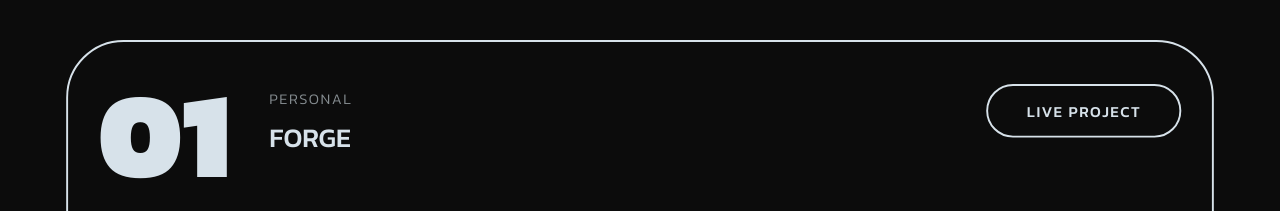
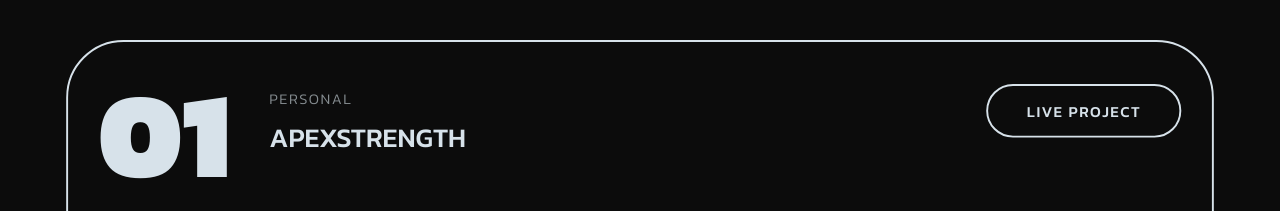
Before and after one commit to hamadhismail/ismail-s-portfolio, a React (Vite) app: page / in a window 1280 px wide. Shown: the part 3920-4131 px from the top of the page. Built offline with nearby package versions, Linux system fonts and the light colour scheme.

Commit message:
Update portfolio

```diff
--- a/src/components/ProjectsSection.tsx
+++ b/src/components/ProjectsSection.tsx
@@ -17,8 +17,8 @@
     {
         number: '01',
         category: 'Personal',
-        name: 'Forge',
-        liveUrl: 'https://forge-pink-seven.vercel.app/',
+        name: 'ApexStrength',
+        liveUrl: 'https://apex-strength-eta.vercel.app/',
         col1Image1: '/Forge.png',
         col1Image2: '/Forge1.png',
         col2Image: '/Forge2.png',
@@ -27,7 +27,7 @@
       number: '02',
       category: 'Personal',
       name: 'LawLab',
-      liveUrl: 'https://lawlab-self.vercel.app',
+      liveUrl: 'https://law-lab.vercel.app/',
       col1Image1: '/lawlab.png',
       col1Image2: '/lawlab1.png',
       col2Image: '/lawlab2.png',
@@ -36,7 +36,7 @@
     number: '03',
     category: 'Personal · GenAI',
     name: 'ResumeIQ',
-    liveUrl: 'https://resumeiq-harsh.vercel.app/',
+    liveUrl: 'https://resume-iq-tau-pink.vercel.app/',
     col1Image1: '/resumeiq-hero.png',
     col1Image2: '/resumeiq-feedback.png',
     col2Image: '/resumeiq-score.png',
@@ -45,7 +45,7 @@
     number: '04',
     category: 'Personal · Design',
     name: 'Notch',
-    liveUrl: 'https://notch-zeta.vercel.app/',
+    liveUrl: 'https://notch-vsto.vercel.app/',
     col1Image1: '/notch-hero.png',
     col1Image2: '/notch-pricing.png',
     col2Image: '/notch-mockup.png',
```
